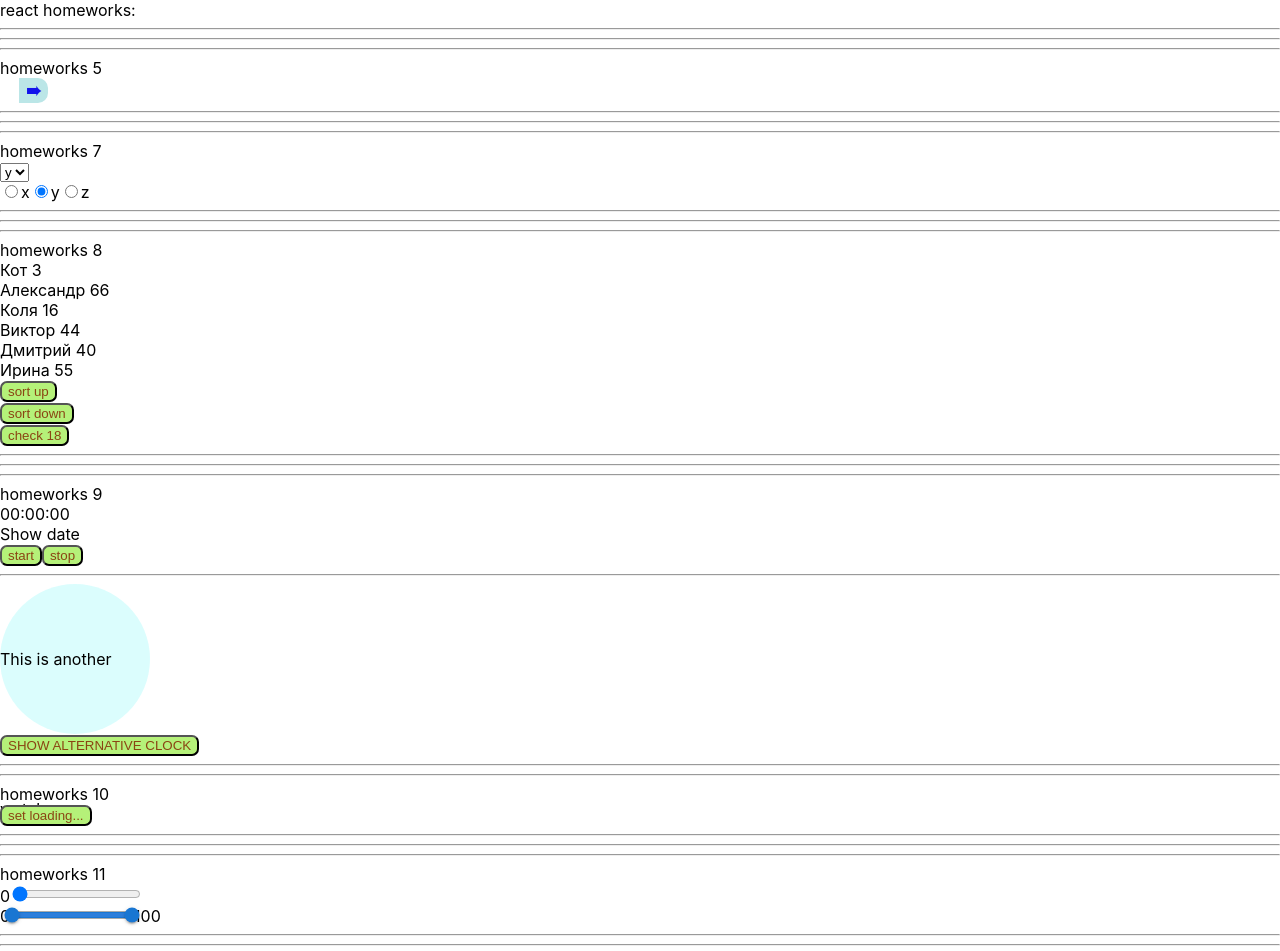
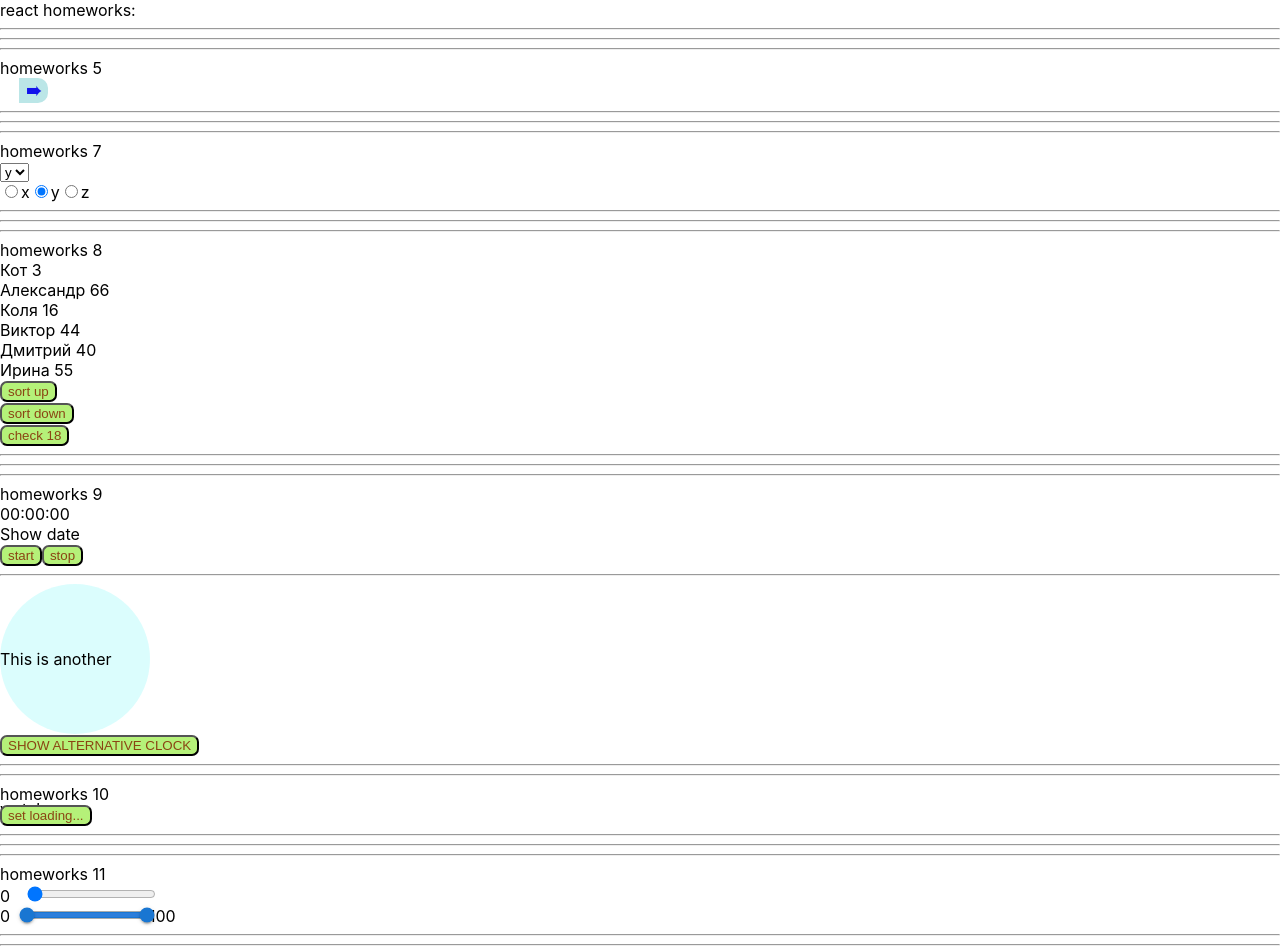
Before and after one commit to Pavel-SS/homework, a React (Create React App) app: page /#/junior in a window 1280 px wide. Shown: the top 951 px of the page. Built offline with nearby package versions, Linux system fonts and the light colour scheme.

Commit message:
Update SuperRange.module.css

```diff
--- a/src/p2-homeworks/h11/common/c7-SuperRange/SuperRange.module.css
+++ b/src/p2-homeworks/h11/common/c7-SuperRange/SuperRange.module.css
@@ -1,3 +1,7 @@
 .range {
 
 }
+.span_range {
+    display: inline-block;
+    min-width: 25px;
+}
```
